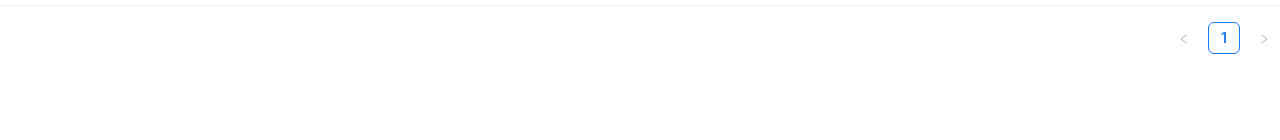
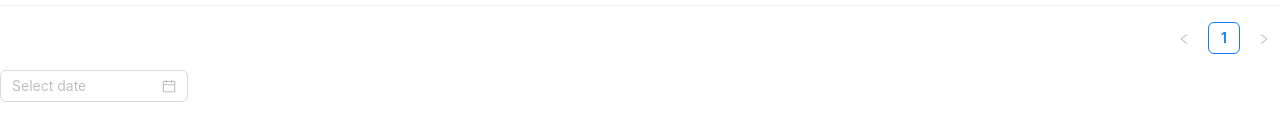
Before and after one commit to GboyegaAkere/antdesign, a React (Vite) app: page / in a window 1280 px wide. Shown: the part 502-642 px from the top of the page. Built offline with nearby package versions, Linux system fonts and the light colour scheme.

Commit message:
worked on date picker

```diff
--- a/src/App.jsx
+++ b/src/App.jsx
@@ -4,6 +4,7 @@ import { InputComponent } from './components/InputComponent';
 import { SelectComponent } from './components/SelectComponent';
 import FormComponent from './components/FormComponent';
 import TableComponent from './components/TableComponent';
+import DatePickerComponent from './components/DatePickerComponent';
 
 
 
@@ -17,6 +18,7 @@ const App = () => {
     <SelectComponent/>
     <FormComponent/>
     <TableComponent/>
+    <DatePickerComponent/>
   </div>
  )
 };
--- /dev/null
+++ b/src/components/DatePickerComponent.jsx
@@ -0,0 +1,12 @@
+import React from 'react'
+import {DatePicker} from 'antd'
+
+const DatePickerComponent = () => {
+  return (
+    <div>
+      <DatePicker/>
+    </div>
+  )
+}
+
+export default DatePickerComponent
```
